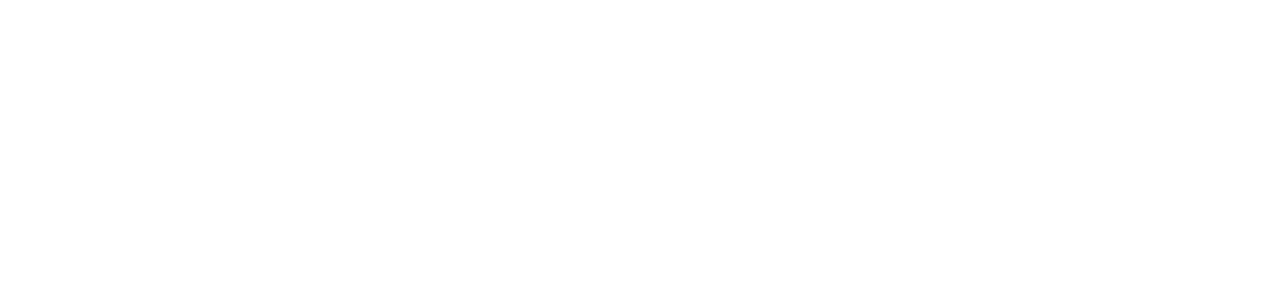
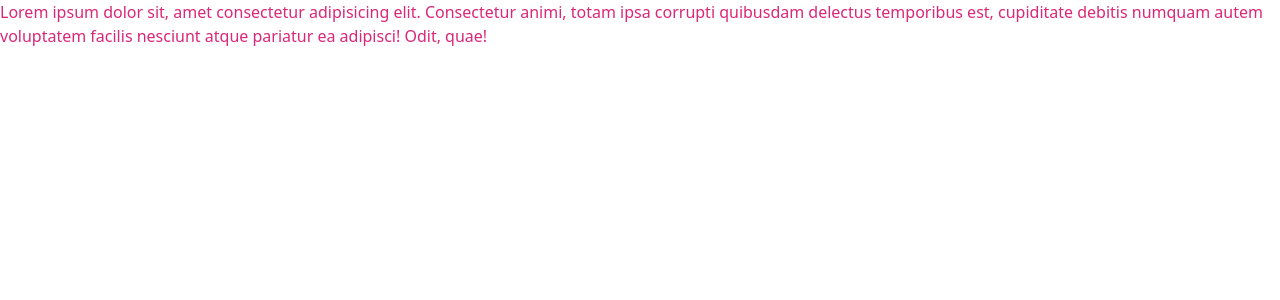
Before and after one commit to wassim-triki/MERN-ecommerce, a React (Create React App) app in the folder client/: page / in a window 1280 px wide. Shown: the top 300 px of the page. Built offline with nearby package versions, Linux system fonts and the light colour scheme.

Commit message:
initial state

```diff
--- a/client/src/App.js
+++ b/client/src/App.js
@@ -1,5 +1,5 @@
 function App() {
-  return <div className="App"></div>;
+  return <div className="text-pink-600">Lorem ipsum dolor sit, amet consectetur adipisicing elit. Consectetur animi, totam ipsa corrupti quibusdam delectus temporibus est, cupiditate debitis numquam autem voluptatem facilis nesciunt atque pariatur ea adipisci! Odit, quae!</div>
 }
 
-export default App;
+export default App
```
